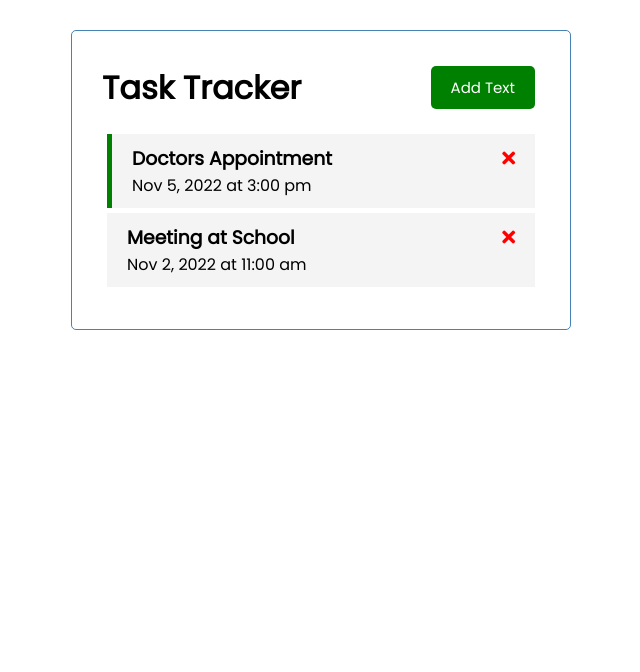
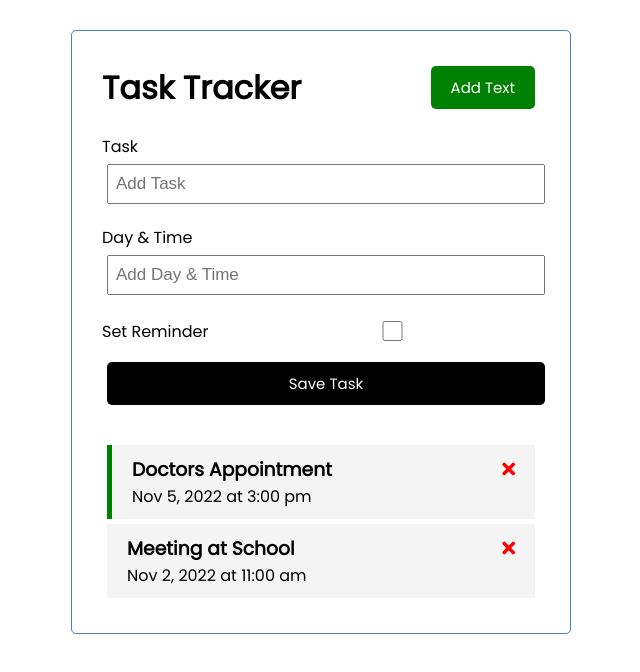
Before and after one commit to PratikDhungel/vue-project, a Vue app: page / in a window 1280 px wide. Shown: the top 672 px of the page, without its empty margins (319-959 px from the left). Built offline with nearby package versions, Linux system fonts and the light colour scheme.

Commit message:
Learning Vue JS: Handle add task action

```diff
--- a/src/App.vue
+++ b/src/App.vue
@@ -1,6 +1,7 @@
 <template>
   <div class="container">
     <AppHeader title="Task Tracker" />
+    <AddTask @add-task="addTask" />
     <Tasks
       @toggle-reminder="toggleReminder"
       @delete-task="deleteTask"
@@ -12,12 +13,14 @@
 <script>
 import AppHeader from './components/AppHeader.vue'
 import Tasks from './components/Tasks.vue'
+import AddTask from './components/AddTask.vue'
 
 export default {
   name: 'App',
   components: {
     AppHeader,
     Tasks,
+    AddTask,
   },
   data() {
     return {
@@ -25,6 +28,9 @@
     }
   },
   methods: {
+    addTask(newTask) {
+      this.tasks = [...this.tasks, newTask]
+    },
     deleteTask(id) {
       if (confirm('Are you sure?')) {
         const filteredTasks = this.tasks.filter((task) => task.id !== id)
--- /dev/null
+++ b/src/components/AddTask.vue
@@ -0,0 +1,122 @@
+<template>
+  <form @submit="onSubmit" class="add-form">
+    <div class="form-control">
+      <label>Task</label>
+      <input type="text" v-model="text" name="text" placeholder="Add Task" />
+      <label v-if="errors.text" class="error">{{ errors.text }}</label>
+    </div>
+    <div class="form-control">
+      <label>Day & Time</label>
+      <input
+        type="text"
+        v-model="day"
+        name="day"
+        placeholder="Add Day & Time"
+      />
+      <label v-if="errors.day" class="error">{{ errors.day }}</label>
+    </div>
+    <div class="form-control form-control-check">
+      <label>Set Reminder</label>
+      <input type="checkbox" v-model="reminder" name="reminder" />
+    </div>
+
+    <button type="submit" class="btn btn-block">Save Task</button>
+  </form>
+</template>
+
+<script>
+export default {
+  name: 'AddTask',
+  data() {
+    return {
+      text: '',
+      day: '',
+      reminder: false,
+      errors: {
+        text: '',
+        day: '',
+      },
+    }
+  },
+  methods: {
+    onSubmit(e) {
+      e.preventDefault()
+
+      if (!this.text || !this.day) {
+        if (!this.text) this.errors.text = 'Required'
+        if (!this.day) this.errors.day = 'Required'
+      } else {
+        const newTask = {
+          id: Math.floor(Math.random() * 1000000),
+          text: this.text,
+          day: this.day,
+          reminder: this.reminder,
+        }
+
+        this.$emit('add-task', newTask)
+      }
+    },
+  },
+  watch: {
+    text(newText) {
+      if (newText) {
+        this.errors.text = ''
+      }
+      if (newText === '') {
+        this.errors.text = 'Required'
+      }
+    },
+    day(newDay) {
+      if (newDay) {
+        this.errors.day = ''
+      }
+      if (newDay === '') {
+        this.errors.day = 'Required'
+      }
+    },
+  },
+}
+</script>
+
+<style scoped>
+.add-form {
+  margin-bottom: 40px;
+}
+
+.form-control {
+  margin: 16px 0;
+}
+
+.form-control label {
+  display: block;
+}
+
+.form-control input {
+  width: 100%;
+  height: 40px;
+  margin: 5px;
+  padding: 3px 7px;
+  font-size: 17px;
+}
+
+.form-control-check {
+  display: flex;
+  align-items: center;
+  justify-content: space-between;
+}
+
+.form-control-check label {
+  flex: 1;
+}
+
+.form-control-check input {
+  flex: 2;
+  height: 20px;
+}
+
+.error {
+  margin-left: 5px;
+  font-size: 13px;
+  color: red;
+}
+</style>
```
